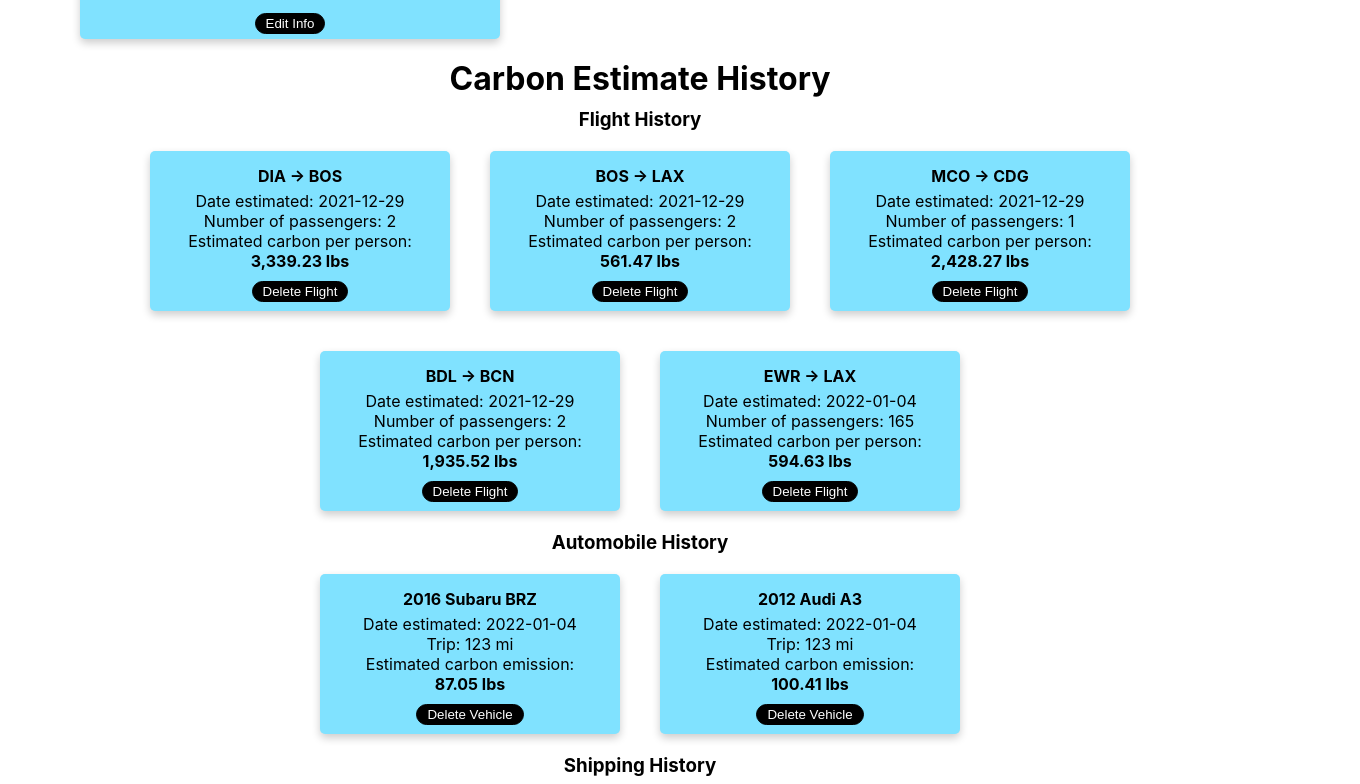
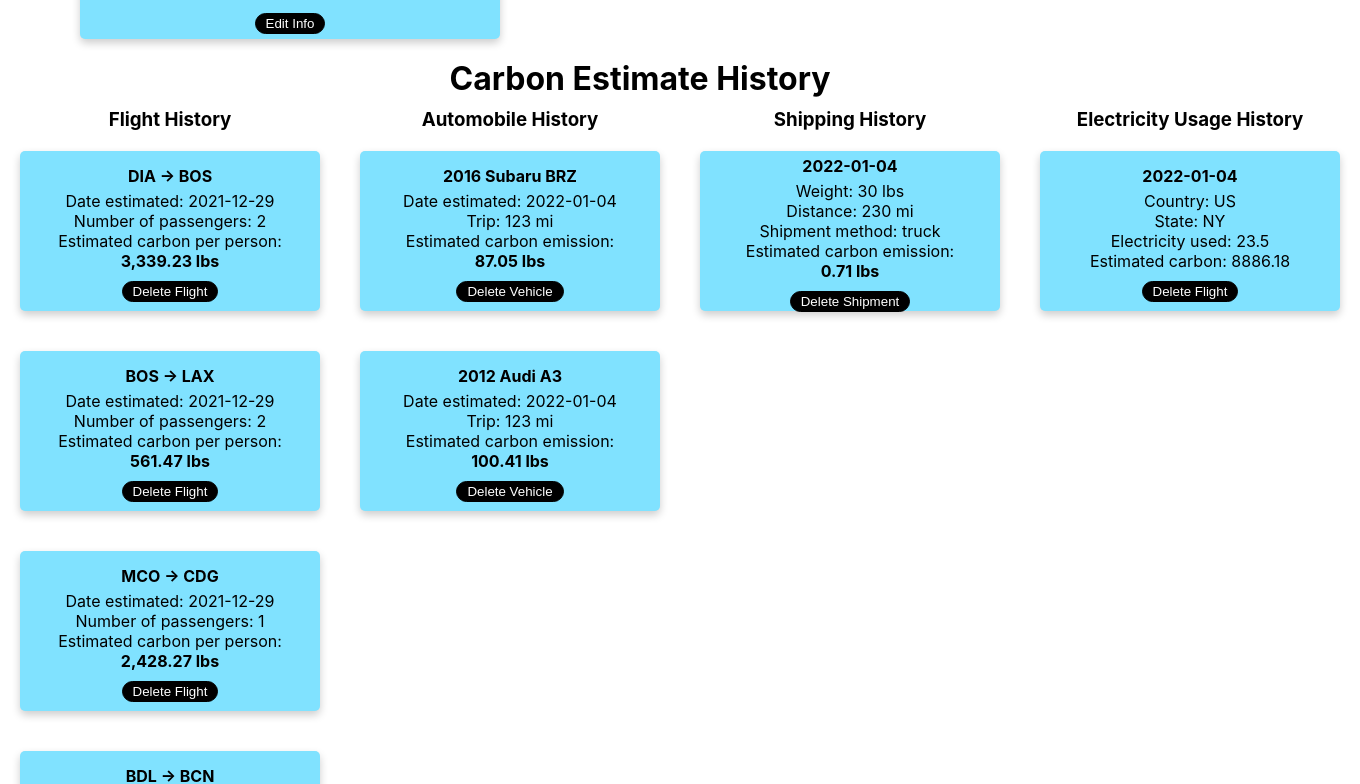
Before and after one commit to The-Orange-Dot/carbon-emission-app, a React (Create React App) app: page /user in a window 1280 px wide. Shown: the part 501-1285 px from the top of the page, 1360 px wide, since content can reach past the window. Built offline with nearby package versions, Linux system fonts and the light colour scheme; data requests are answered from the project's data file.

Commit message:
user-info styling

```diff
--- a/src/Components/userInfo/UserInfo.css
+++ b/src/Components/userInfo/UserInfo.css
@@ -103,3 +103,12 @@
   width: 1200px;
   flex-wrap: wrap;
 }
+
+.results-container {
+  display: flex;
+}
+
+.results-column {
+  display: flex;
+  flex-direction: column;
+}
--- a/src/Components/userInfo/UserInfo.js
+++ b/src/Components/userInfo/UserInfo.js
@@ -115,6 +115,8 @@ function UserInfo({
         </div>
       </div>
       <h1 style={{ marginBottom: "10px" }}>Carbon Estimate History</h1>
+      <div className="results-container">
+        <div className="results-cloumn">
           <h3>
             {user.flightHistory.length !== 0
               ? "Flight History"
@@ -129,6 +131,9 @@ function UserInfo({
               />
             ))}
           </div>
+        </div>
+
+        <div className="results-cloumn">
           <h3>
             {user.vehicleHistory.length !== 0
               ? "Automobile History"
@@ -143,6 +148,9 @@ function UserInfo({
               />
             ))}
           </div>
+        </div>
+
+        <div className="results-column">
           <h3>
             {user.shippingHistory.length !== 0
               ? "Shipping History"
@@ -157,6 +165,9 @@ function UserInfo({
               />
             ))}
           </div>
+        </div>
+
+        <div className="results-column">
           <h3>
             {user.electricityHistory.length !== 0
               ? "Electricity Usage History"
@@ -172,6 +183,8 @@ function UserInfo({
             ))}
           </div>
         </div>
+      </div>
+    </div>
   );
 }
 
```
Lines whose indentation alone changed are shown as unchanged.
